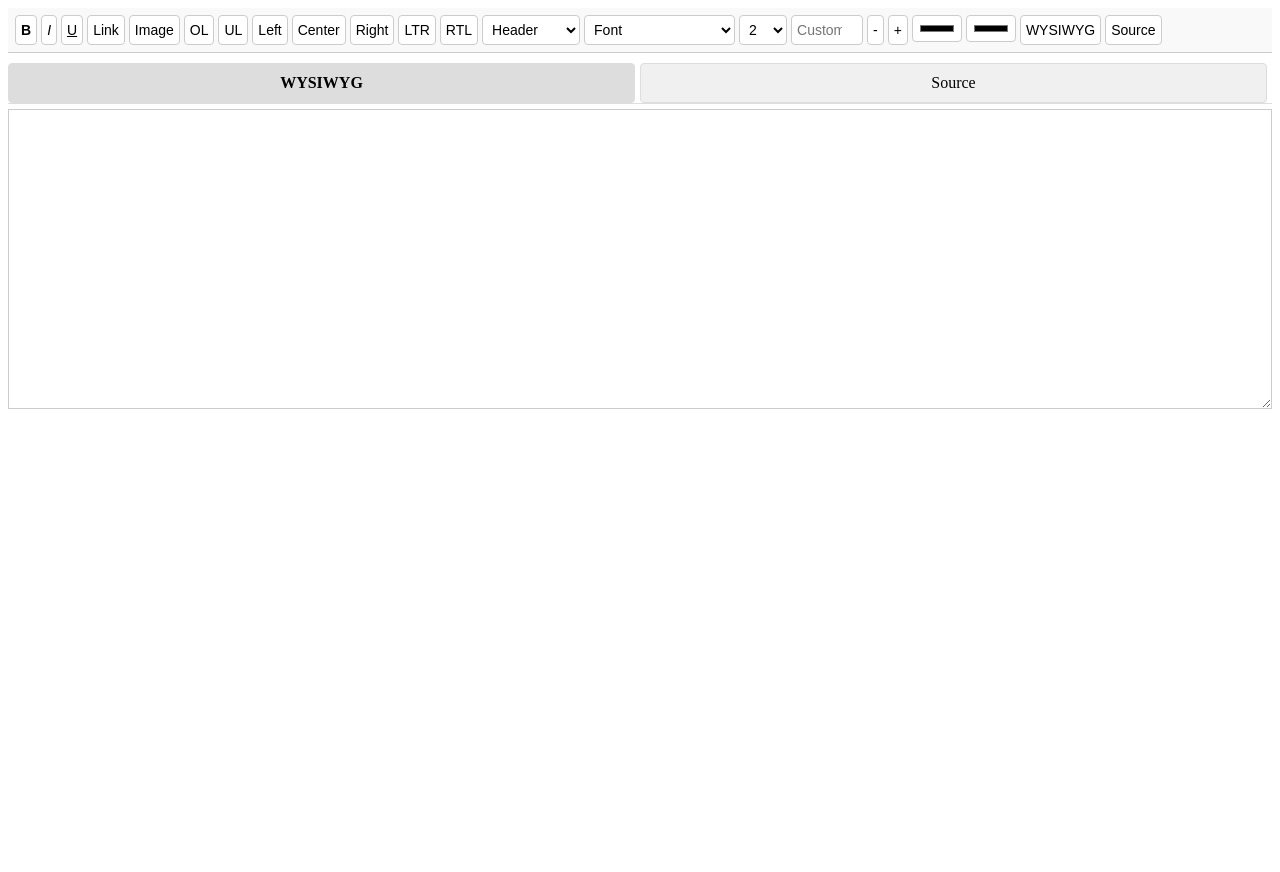
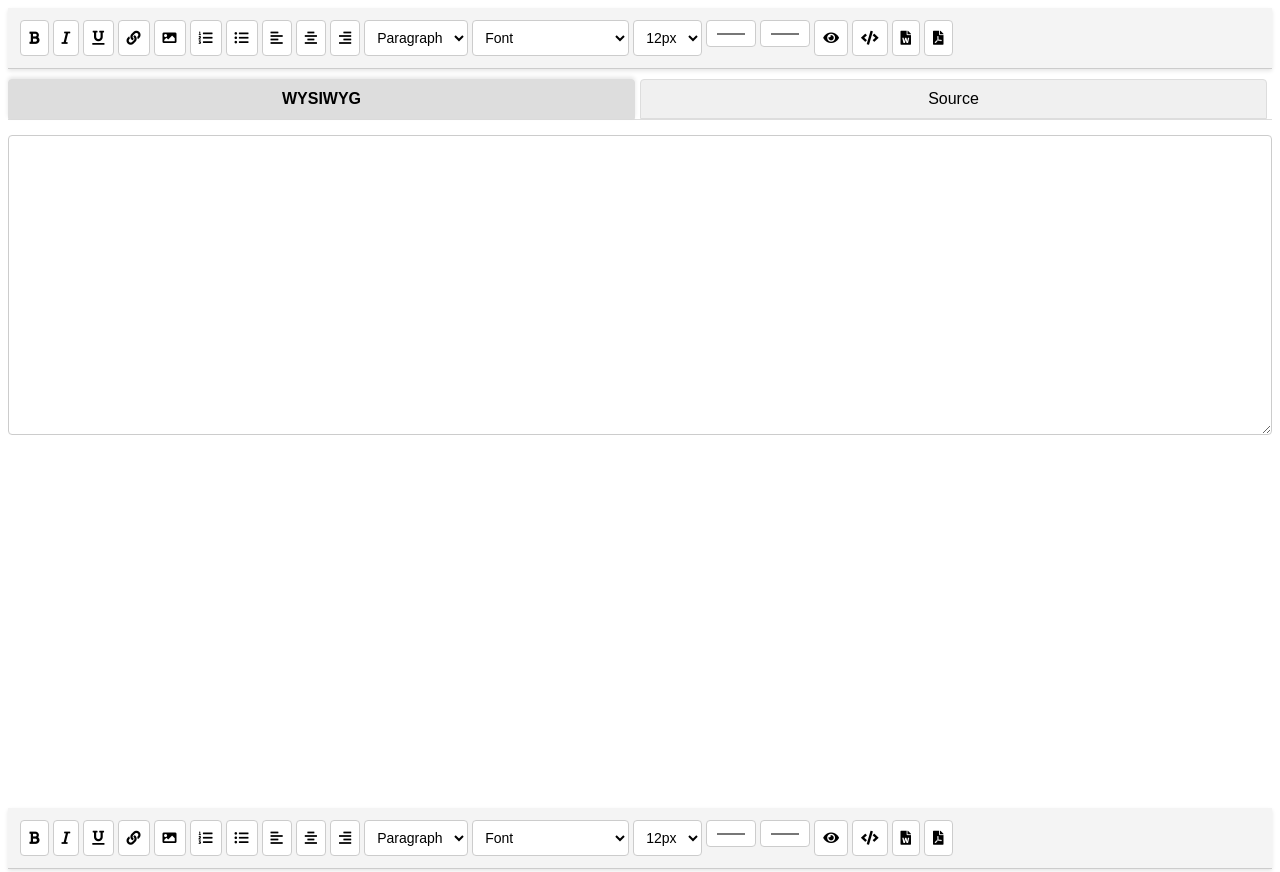
Before and after one commit to Osamaislam1/EditMaster, a plain HTML site: page index.html in a window 1280 px wide. Shown: the top 872 px of the page. Before the commit the page ends 816 px from the top, so only its background shows below. Drawn offline with nearby package versions, Linux system fonts and the light colour scheme.

Commit message:
Updated the layout of editor and added export to word functionality 	new file:   .hintrc 	modified:   index.html 	modified:   wysiwyg-editor.js

```diff
--- a/index.html
+++ b/index.html
@@ -4,18 +4,16 @@
     <meta charset="UTF-8">
     <meta name="viewport" content="width=device-width, initial-scale=1.0">
     <title>Advanced WYSIWYG Editor</title>
-    <!-- <link rel="stylesheet" href="styles.css"> -->
-
+    <link rel="stylesheet" href="https://cdnjs.cloudflare.com/ajax/libs/font-awesome/5.15.3/css/all.min.css">
 </head>
-
-
 <body>
     <textarea id="myEditor" class="wysiwyg" rows="5" cols="5">Initial content here...</textarea>
 
+    <script src="https://cdnjs.cloudflare.com/ajax/libs/FileSaver.js/2.0.5/FileSaver.min.js"></script>
+    <script src="https://cdnjs.cloudflare.com/ajax/libs/jsPDF/2.3.1/jspdf.umd.min.js"></script>
     <script src="wysiwyg-editor.js" defer></script>
     <script>
         document.addEventListener('DOMContentLoaded', () => {
-            // Initialize the WYSIWYG editor
             new WYSIWYGEditor('myEditor');
         });
     </script>
--- a/wysiwyg-editor.js
+++ b/wysiwyg-editor.js
@@ -10,7 +10,6 @@ class WYSIWYGEditor {
         this.textarea.style.display = 'none';
         this.textarea.insertAdjacentElement('afterend', this.editorContainer);
 
-        // Store the instance in a global variable
         window.wysiwygEditorInstance = this;
 
         this.init();
@@ -20,119 +19,13 @@ class WYSIWYGEditor {
         const container = document.createElement('div');
         container.className = 'editor-container';
 
-        // Add CSS styles for the editor
         const style = document.createElement('style');
-        style.textContent = `
-            /* Basic styling for the editor container */
-            .editor-container {
-                display: flex;
-                flex-direction: column;
-                height: 100vh;
-                position: relative; /* Ensure the resizable handle is positioned correctly */
-            }
-
-            .toolbar {
-                display: flex;
-                flex-wrap: wrap;
-                margin-bottom: 10px;
-                padding: 5px;
-                border-bottom: 1px solid #ccc;
-                background-color: #f9f9f9;
-            }
-            .toolbar button, .toolbar select, .toolbar input {
-                margin: 2px;
-                padding: 5px;
-                font-size: 14px;
-                border: 1px solid #ccc;
-                border-radius: 4px;
-                background-color: #fff;
-                cursor: pointer;
-            }
-            .toolbar button:hover, .toolbar select:hover, .toolbar input:hover {
-                background-color: #f0f0f0;
-            }
-            .tab-container {
-                display: flex;
-                border-bottom: 1px solid #ddd;
-            }
-            .tab {
-                padding: 10px;
-                cursor: pointer;
-                background: #f0f0f0;
-                border: 1px solid #ddd;
-                border-radius: 4px;
-                margin-right: 5px;
-                flex: 1;
-                text-align: center;
-            }
-            .tab.active {
-                background: #ddd;
-                font-weight: bold;
-            }
-            .editor, .source-editor {
-                border: 1px solid #ccc;
-                margin-top: 5px;
-                resize: both; /* Allow resizing both horizontally and vertically */
-                overflow: auto; /* Ensure content is scrollable if it overflows */
-                height: 300px; /* Initial height, can be changed based on preference */
-                box-sizing: border-box;
-            }
-            .editor {
-                display: block;
-                min-width: 300px; /* Minimum width to prevent too small resizing */
-                min-height: 200px; /* Minimum height to prevent too small resizing */
-            }
-            .source-editor {
-                display: none;
-                font-family: monospace;
-                white-space: pre;
-                overflow: auto;
-                height: calc(100vh - 75px); /* Adjust based on toolbar and tab height */
-                box-sizing: border-box;
-            }
-        `;
+        style.textContent = this.getStyles();
         container.appendChild(style);
 
         const toolbar = document.createElement('div');
         toolbar.className = 'toolbar';
-        toolbar.innerHTML = `
-            <button onclick="window.wysiwygEditorInstance.execCmd('bold')"><b>B</b></button>
-            <button onclick="window.wysiwygEditorInstance.execCmd('italic')"><i>I</i></button>
-            <button onclick="window.wysiwygEditorInstance.execCmd('underline')"><u>U</u></button>
-            <button onclick="window.wysiwygEditorInstance.execCmd('createLink')">Link</button>
-            <button onclick="window.wysiwygEditorInstance.execCmd('insertImage')">Image</button>
-            <button onclick="window.wysiwygEditorInstance.execCmd('insertOrderedList')">OL</button>
-            <button onclick="window.wysiwygEditorInstance.execCmd('insertUnorderedList')">UL</button>
-            <button onclick="window.wysiwygEditorInstance.execCmd('justifyLeft')">Left</button>
-            <button onclick="window.wysiwygEditorInstance.execCmd('justifyCenter')">Center</button>
-            <button onclick="window.wysiwygEditorInstance.execCmd('justifyRight')">Right</button>
-            <button onclick="window.wysiwygEditorInstance.execCmd('justifyLeft')">LTR</button>
-            <button onclick="window.wysiwygEditorInstance.execCmd('justifyRight')">RTL</button>
-            <select id="headerSelect" onchange="window.wysiwygEditorInstance.execCmd('formatBlock', this.value)">
-                <option value="">Header</option>
-                <option value="H1">H1</option>
-                <option value="H2">H2</option>
-                <option value="H3">H3</option>
-                <option value="H4">H4</option>
-                <option value="H5">H5</option>
-                <option value="H6">H6</option>
-                <option value="P">Paragraph</option>
-                <option value="BLOCKQUOTE">Quote</option>
-            </select>
-            <select id="fontSelect" onchange="window.wysiwygEditorInstance.execCmd('fontName', this.value)">
-                <option value="">Font</option>
-            </select>
-            <select id="fontSizeSelect" onchange="window.wysiwygEditorInstance.updateFontSize(this.value)">
-                <!-- Options will be populated dynamically -->
-            </select>
-            <input id="customFontSize" type="number" min="2" max="72" placeholder="Custom size" oninput="window.wysiwygEditorInstance.applyCustomFontSize(this.value)" style="width: 60px;">
-            <button onclick="window.wysiwygEditorInstance.changeFontSize(-1)">-</button>
-            <button onclick="window.wysiwygEditorInstance.changeFontSize(1)">+</button>
-            <input type="color" onchange="window.wysiwygEditorInstance.execCmd('foreColor', this.value)" title="Text Color">
-            <input type="color" onchange="window.wysiwygEditorInstance.execCmd('hiliteColor', this.value)" title="Background Color">
-            <button onclick="window.wysiwygEditorInstance.showEditor()">WYSIWYG</button>
-            <button onclick="window.wysiwygEditorInstance.showSource()">Source</button>
-        `;
+        toolbar.innerHTML = this.getToolbarButtons();
 
         const tabContainer = document.createElement('div');
         tabContainer.className = 'tab-container';
@@ -158,6 +51,126 @@ class WYSIWYGEditor {
         return container;
     }
 
+    getStyles() {
+        return `
+            .editor-container {
+                display: flex;
+                flex-direction: column;
+                height: 100vh;
+                position: relative;
+                font-family: Arial, sans-serif;
+            }
+            .toolbar {
+                display: flex;
+                flex-wrap: wrap;
+                margin-bottom: 10px;
+                padding: 10px;
+                border-bottom: 1px solid #ccc;
+                background-color: #f4f4f4;
+                box-shadow: 0 2px 4px rgba(0,0,0,0.1);
+            }
+            .toolbar button, .toolbar select, .toolbar input {
+                margin: 2px;
+                padding: 8px;
+                font-size: 14px;
+                border: 1px solid #ccc;
+                border-radius: 4px;
+                background-color: #fff;
+                cursor: pointer;
+                transition: background-color 0.3s, box-shadow 0.3s;
+            }
+            .toolbar button:hover, .toolbar select:hover, .toolbar input:hover {
+                background-color: #e9e9e9;
+                box-shadow: 0 2px 4px rgba(0,0,0,0.1);
+            }
+            .tab-container {
+                display: flex;
+                border-bottom: 1px solid #ddd;
+                margin-bottom: 10px;
+            }
+            .tab {
+                padding: 10px 20px;
+                cursor: pointer;
+                background: #f0f0f0;
+                border: 1px solid #ddd;
+                border-radius: 4px 4px 0 0;
+                margin-right: 5px;
+                flex: 1;
+                text-align: center;
+                transition: background-color 0.3s, box-shadow 0.3s;
+            }
+            .tab.active {
+                background: #ddd;
+                font-weight: bold;
+                box-shadow: 0 -2px 4px rgba(0,0,0,0.1);
+            }
+            .tab:hover {
+                background-color: #e9e9e9;
+            }
+            .editor, .source-editor {
+                border: 1px solid #ccc;
+                margin-top: 5px;
+                resize: both;
+                overflow: auto;
+                height: 300px;
+                box-sizing: border-box;
+                border-radius: 4px;
+                padding: 10px;
+                font-size: 14px;
+                line-height: 1.6;
+            }
+            .editor {
+                display: block;
+                min-width: 300px;
+                min-height: 200px;
+                font-size: 12px;
+            }
+            .source-editor {
+                display: none;
+                font-family: monospace;
+                white-space: pre;
+                height: calc(100vh - 100px);
+                box-sizing: border-box;
+            }
+        `;
+    }
+
+    getToolbarButtons() {
+        return `
+            <button title="Bold" onclick="window.wysiwygEditorInstance.execCmd('bold')"><i class="fas fa-bold"></i></button>
+            <button title="Italic" onclick="window.wysiwygEditorInstance.execCmd('italic')"><i class="fas fa-italic"></i></button>
+            <button title="Underline" onclick="window.wysiwygEditorInstance.execCmd('underline')"><i class="fas fa-underline"></i></button>
+            <button title="Create Link" onclick="window.wysiwygEditorInstance.createLink()"><i class="fas fa-link"></i></button>
+            <button title="Insert Image" onclick="window.wysiwygEditorInstance.insertImage()"><i class="fas fa-image"></i></button>
+            <button title="Ordered List" onclick="window.wysiwygEditorInstance.execCmd('insertOrderedList')"><i class="fas fa-list-ol"></i></button>
+            <button title="Unordered List" onclick="window.wysiwygEditorInstance.execCmd('insertUnorderedList')"><i class="fas fa-list-ul"></i></button>
+            <button title="Justify Left" onclick="window.wysiwygEditorInstance.execCmd('justifyLeft')"><i class="fas fa-align-left"></i></button>
+            <button title="Justify Center" onclick="window.wysiwygEditorInstance.execCmd('justifyCenter')"><i class="fas fa-align-center"></i></button>
+            <button title="Justify Right" onclick="window.wysiwygEditorInstance.execCmd('justifyRight')"><i class="fas fa-align-right"></i></button>
+            <select id="headerSelect" onchange="window.wysiwygEditorInstance.execCmd('formatBlock', this.value)">
+                <option value="P">Paragraph</option>
+                <option value="H1">H1</option>
+                <option value="H2">H2</option>
+                <option value="H3">H3</option>
+                <option value="H4">H4</option>
+                <option value="H5">H5</option>
+                <option value="H6">H6</option>
+                <option value="BLOCKQUOTE">Quote</option>
+            </select>
+            <select id="fontSelect" onchange="window.wysiwygEditorInstance.execCmd('fontName', this.value)">
+                <option value="">Font</option>
+            </select>
+            <select id="fontSizeSelect" onchange="window.wysiwygEditorInstance.updateFontSize(this.value)">
+            </select>
+            <input type="color" onchange="window.wysiwygEditorInstance.execCmd('foreColor', this.value)" title="Text Color">
+            <input type="color" onchange="window.wysiwygEditorInstance.execCmd('hiliteColor', this.value)" title="Background Color">
+            <button title="Show WYSIWYG Editor" onclick="window.wysiwygEditorInstance.showEditor()"><i class="fas fa-eye"></i></button>
+            <button title="Show Source Code" onclick="window.wysiwygEditorInstance.showSource()"><i class="fas fa-code"></i></button>
+            <button title="Export as Word" onclick="window.wysiwygEditorInstance.exportWord()"><i class="fas fa-file-word"></i></button>
+            <button title="Export as PDF" onclick="window.wysiwygEditorInstance.exportPDF()"><i class="fas fa-file-pdf"></i></button>
+        `;
+    }
+
     init() {
         this.iframe = document.getElementById('editor');
         this.doc = this.iframe.contentDocument || this.iframe.contentWindow.document;
@@ -166,7 +179,7 @@ class WYSIWYGEditor {
         this.sourceTab = document.getElementById('sourceTab');
 
         this.doc.open();
-        this.doc.write('<html><head><style>body { font-family: Arial, sans-serif; font-size: 11px; margin: 10px; }</style></head><body contenteditable="true"></body></html>');
+        this.doc.write('<html><head><style>body { font-family: Arial, sans-serif; font-size: 12px; margin: 10px; }</style></head><body contenteditable="true"></body></html>');
         this.doc.close();
 
         this.populateFontOptions();
@@ -177,12 +190,13 @@ class WYSIWYGEditor {
         });
 
         this.showEditor();
+        this.execCmd('formatBlock', 'P'); // Set default format to paragraph
+        // this.execCmd('fontSize', '3'); // Set default font size to 12
+        this.doc.body.style.fontSize = '12px';
     }
 
     populateFontOptions() {
-        const fonts = [
-            'Arial', 'Courier New', 'Georgia', 'Times New Roman', 'Verdana', 'Tahoma', 'Trebuchet MS', 'Comic Sans MS'
-        ];
+        const fonts = ['Arial', 'Courier New', 'Georgia', 'Times New Roman', 'Verdana', 'Tahoma', 'Trebuchet MS', 'Comic Sans MS'];
         const fontSelect = document.getElementById('fontSelect');
         fonts.forEach(font => {
             const option = document.createElement('option');
@@ -198,49 +212,66 @@ class WYSIWYGEditor {
         sizes.forEach(size => {
             const option = document.createElement('option');
             option.value = size;
-            option.textContent = size;
+            option.textContent = size + 'px';
             fontSizeSelect.appendChild(option);
         });
+        fontSizeSelect.value = '12'; // Set default font size to 12
     }
 
     execCmd(command, value) {
         this.doc.execCommand(command, false, value);
     }
 
-    updateFontSize(size) {
-        if (size) {
-            this.execCmd('fontSize', size);
+    createLink() {
+        const url = prompt("Enter the URL");
+        if (url) {
+            this.execCmd('createLink', url);
         }
     }
 
-    applyCustomFontSize(size) {
-        if (size) {
-            this.execCmd('fontSize', size);
+    insertImage() {
+        const url = prompt("Enter the image URL");
+        if (url) {
+            this.execCmd('insertImage', url);
         }
     }
 
-    changeFontSize(step) {
-        const fontSizeSelect = document.getElementById('fontSizeSelect');
-        let currentSize = parseInt(fontSizeSelect.value, 10);
-        if (!currentSize) return;
-
-        const newSize = Math.max(2, Math.min(72, currentSize + step));
-        fontSizeSelect.value = newSize;
-        this.updateFontSize(newSize);
+    updateFontSize(size) {
+        if (size) {
+            this.doc.body.style.fontSize = size + 'px';
+        }
     }
-
     showEditor() {
-        document.querySelector('.editor').style.display = 'block';
-        document.querySelector('.source-editor').style.display = 'none';
-        document.getElementById('wysiwygTab').classList.add('active');
-        document.getElementById('sourceTab').classList.remove('active');
+        this.iframe.style.display = 'block';
+        this.sourceEditor.style.display = 'none';
+        this.wysiwygTab.classList.add('active');
+        this.sourceTab.classList.remove('active');
     }
 
     showSource() {
-        document.querySelector('.editor').style.display = 'none';
-        document.querySelector('.source-editor').style.display = 'block';
-        document.getElementById('sourceEditor').value = this.doc.body.innerHTML;
-        document.getElementById('sourceTab').classList.add('active');
-        document.getElementById('wysiwygTab').classList.remove('active');
+        this.iframe.style.display = 'none';
+        this.sourceEditor.style.display = 'block';
+        this.sourceEditor.value = this.doc.body.innerHTML;
+        this.sourceTab.classList.add('active');
+        this.wysiwygTab.classList.remove('active');
+    }
+
+    exportWord() {
+        const blob = new Blob([this.doc.body.innerHTML], { type: 'application/msword' });
+        saveAs(blob, 'document.doc');
+    }
+
+    exportPDF() {
+        const { jsPDF } = window.jspdf;
+        const doc = new jsPDF();
+        doc.html(this.doc.body, {
+            callback: function (pdf) {
+                pdf.save('document.pdf');
+            }
+        });
     }
 }
+
+document.addEventListener('DOMContentLoaded', () => {
+    new WYSIWYGEditor('myEditor');
+});
```
Also changed, not shown: 1 other file.
